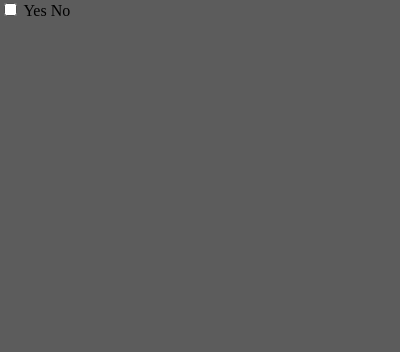
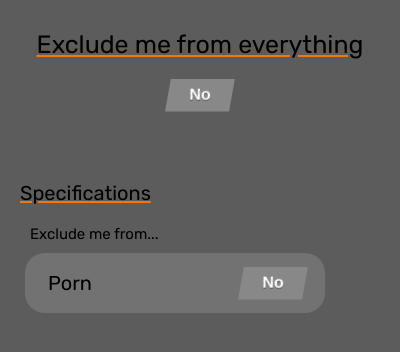
Before and after one commit to ExcludeMe/extension, a browser extension: page src/Popup/popup.html in a window 400 px wide. Drawn offline with Linux system fonts and the light colour scheme.

Commit message:
Updated the popup

```diff
--- a/src/Popup/popup.css
+++ b/src/Popup/popup.css
@@ -32,7 +32,7 @@ body {
   text-decoration: underline rgb(245, 119, 1);
 }
 .main label {
-  margin: auto;
+  margin: 10px auto;
 }
 
 /* Spec */
@@ -56,3 +56,41 @@ body {
   font-family: "Rubik";
   margin: 0 30px;
 }
+.spec-list {
+  width: 350px;
+  margin: 10px 25px;
+  justify-content: center;
+  display: flex;
+  flex-direction: column;
+  overflow-y: scroll;
+  overflow-x: hidden;
+}
+.spec-list::-webkit-scrollbar {
+  background-color: transparent;
+}
+.spec-list::-webkit-scrollbar-thumb {
+  background-color: rgb(245, 119, 1);
+  width: 4px;
+  border-radius: 2px;
+}
+.spec-item {
+  width: 300px;
+  min-height: 60px;
+  justify-content: center;
+  flex-direction: row;
+  display: flex;
+  background-color: rgb(114, 114, 114);
+  border-radius: 20px;
+}
+.spec-item-title {
+  position: relative;
+  height: 100%;
+  font-size: 20px;
+  width: calc(300px - 6em);
+  font-family: "Rubik";
+  margin: auto;
+}
+.spec-item-checkbox-box {
+  position: relative;
+  margin: auto 20px auto -10px;
+}
--- a/src/Popup/popup.html
+++ b/src/Popup/popup.html
@@ -9,10 +9,41 @@
     <link rel="stylesheet" href="locks.css" />
   </head>
   <body>
-    <label class="rocker rocker-small">
-      <input type="checkbox" />
-      <span class="switch-left">Yes</span>
-      <span class="switch-right">No</span>
-    </label>
+    <div class="main" id="main">
+      <div class="main-title">Exclude me from everything</div>
+      <div id="all" class="checkbox-wrapper-8">
+        <input type="checkbox" id="exme-all" class="tgl tgl-skewed" />
+        <label
+          for="exme-all"
+          data-tg-on="Yes"
+          data-tg-off="No"
+          class="tgl-btn"
+        ></label>
+      </div>
+    </div>
+    <div class="specifications">
+      <div class="spec-title">Specifications</div>
+      <div class="spec-details">Exclude me from...</div>
+      <div class="spec-list" id="spec-list">
+        <div class="spec-item">
+          <div class="spec-item-title">Porn</div>
+          <div class="spec-item-checkbox-box">
+            <div class="checkbox-wrapper-8">
+              <input
+                type="checkbox"
+                id="exme-pornPack"
+                class="tgl tgl-skewed"
+              />
+              <label
+                for="exme-pornPack"
+                data-tg-on="Yes"
+                data-tg-off="No"
+                class="tgl-btn"
+              ></label>
+            </div>
+          </div>
+        </div>
+      </div>
+    </div>
   </body>
 </html>
```
